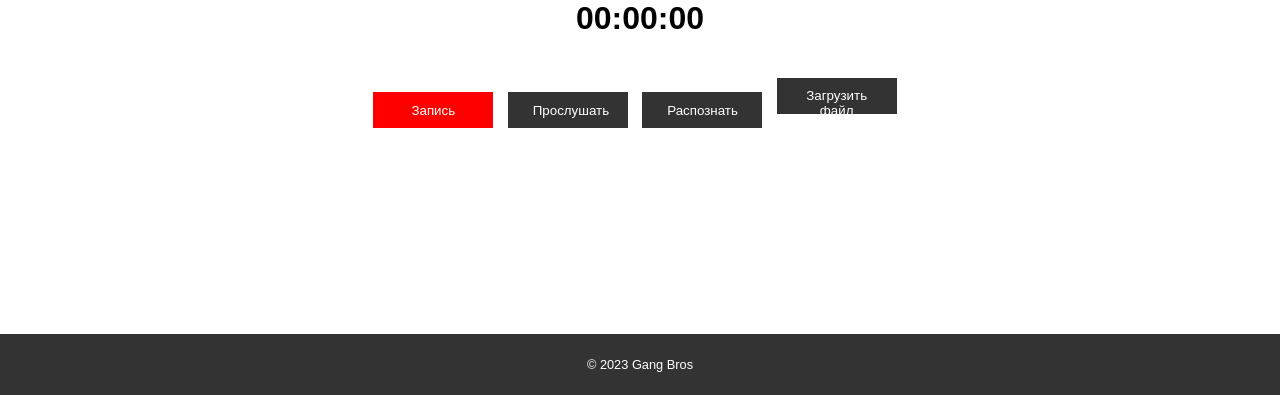
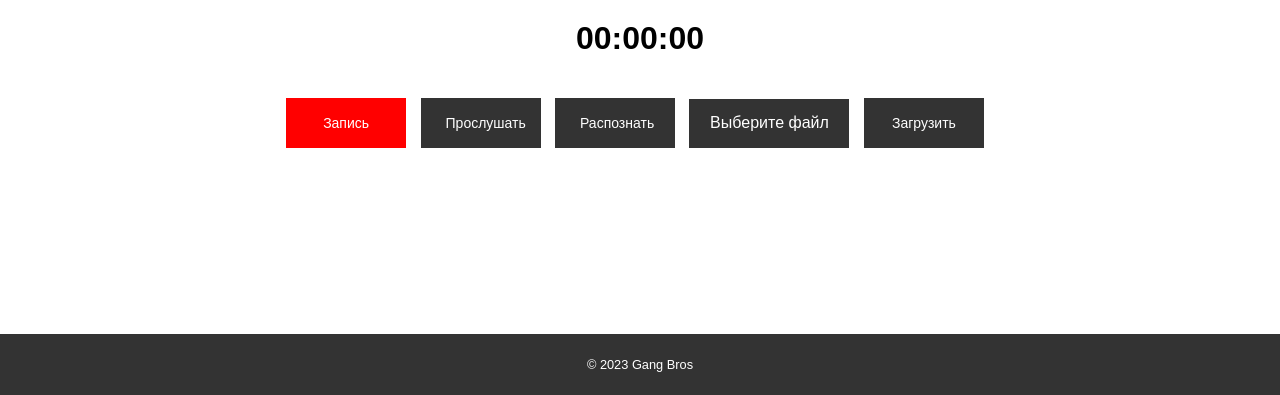
Before and after one commit to MpirtGod/WebAppVoiceTransmition, a Flask app: page / in a window 1280 px wide. Shown: the part 405-800 px from the top of the page. Run offline with Flask 3, Linux system fonts and the light colour scheme.

Commit message:
Загрузка файла

```diff
--- a/app.py
+++ b/app.py
@@ -2,7 +2,6 @@ import os
 import io
 import sys
 import librosa
-import torch
 from flask import Flask, render_template, send_from_directory, request
 from modelinit import ModelInit
 # from transformers import Wav2Vec2ForCTC, Wav2Vec2Processor
@@ -56,6 +55,9 @@ def send_css(path):
 def upload_audio():
     data = request.files.get('voice')
     if data:
+        # file_content = data.read()
+        # with open('audio.wav', 'wb') as f:
+        #     f.write(file_content)
         tmp = io.BytesIO(data.read())
         y, sr = librosa.load(tmp, sr=16000)
         text = model.predict(y)
@@ -69,5 +71,18 @@ def upload_audio():
     # return 'Audio uploaded successfully'
 
 
+@app.route('/upload_wav', methods=['POST'])
+def upload_wav():
+    if 'file' not in request.files:
+        return 'Файл отсутсвует'
+    file = request.files['file']
+    if file.filename == '':
+        return 'Файл отсутсвует'
+    tmp = io.BytesIO(file.read())
+    y, sr = librosa.load(tmp, sr=16000)
+    text = model.predict(y)
+    return text
+
+
 if __name__ == '__main__':
     app.run()
--- a/templates/css/style.css
+++ b/templates/css/style.css
@@ -61,7 +61,53 @@ button {
  margin-right: 10px;
  cursor: pointer;
  width: 120px;
- height: 36px;
+ height: 50px;
+ font-size: 14px;
+}
+
+#file_input {
+ display: none;
+}
+
+.input-file span {
+	display: inline-block;
+	cursor: pointer;
+	color: rgb(255 255 255);
+	text-align: center;
+	background-color: #333;
+	vertical-align: middle;
+	border: none;
+	margin: 0;
+	padding: 0;
+	padding-top: 15px;
+	width: 160px;
+	height: 34px;
+    margin-right: 10px;
+}
+
+.input-file input[type=file] {
+	position: absolute;
+	z-index: -1;
+	opacity: 0;
+	display: none;
+	width: 0;
+	height: 0;
+}
+
+.input-file input[type=file]:focus + span {
+	box-shadow: 0 0 0 0.2rem rgba(0,123,255,.25);
+}
+
+.input-file:hover span {
+	background-color: gray;
+}
+
+.input-file:active span {
+	background-color: black;
+}
+
+.input-file input[type=file]:disabled + span {
+	background-color: #eee;
 }
 
 button:hover {
--- a/templates/index.html
+++ b/templates/index.html
@@ -15,13 +15,17 @@
   </nav>
  </header>
  <main>
-  <canvas id="canvas" width="370" height="160"></canvas>
+  <canvas id="canvas" width="700" height="200"></canvas>
   <h1 id="timer">00:00:00</h1>
   <div class="buttons">
    <button id="record">Запись</button>
    <button id="play">Прослушать</button>
    <button id="recogn">Распознать</button>
-   <button id="upload">Загрузить файл</button>
+   <label class="input-file">
+     <input type="file" name="file" id="file_input">
+     <span>Выберите файл</span>
+   </label>
+   <button id="upload">Загрузить</button>
   </div>
   <div class="loader-wrapper">
    <div class="loader"></div>
--- a/templates/js/record_new.js
+++ b/templates/js/record_new.js
@@ -1,7 +1,8 @@
 const recordButton = document.getElementById('record');
 const recognButton = document.getElementById('recogn');
 const playButton = document.getElementById('play');
-const upload = document.getElementById('upload')
+const upload = document.getElementById('upload');
+const input = document.querySelector('.input-file input[type=file]');
 
 const timer = document.getElementById('timer');
 let interval;
@@ -215,6 +216,31 @@ async function getMedia(constraints) {
     audio.src = url;
     audio.play();
   });
+
+  upload.addEventListener('click', function() {
+    let file = input.files[0];
+    console.log(file);
+
+    let formData = new FormData();
+    formData.append("file", file);
+
+    let xhr = new XMLHttpRequest();
+    xhr.open("POST", "/upload_wav", true);
+
+    xhr.onload = function() {
+      if (xhr.status === 200) {
+        alert(xhr.responseText);
+      }
+    }
+
+    xhr.send(formData);
+    console.log("Файл отправлен!");
+  });
+
+  input.addEventListener('change', function() {
+     var file = this.files[0];
+     alert(file.name);
+  });
 }
 
 getMedia({ audio: true });
```
